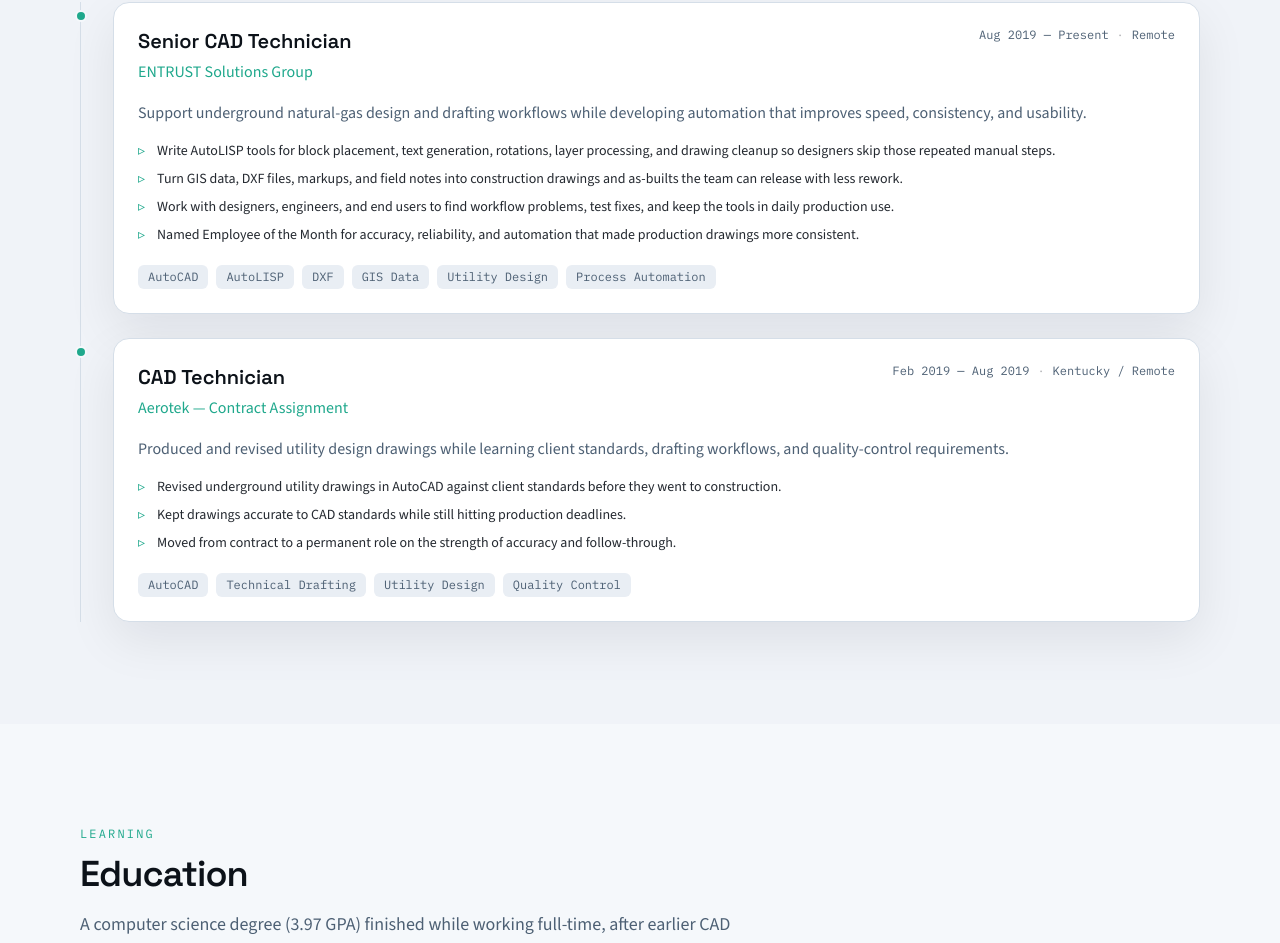
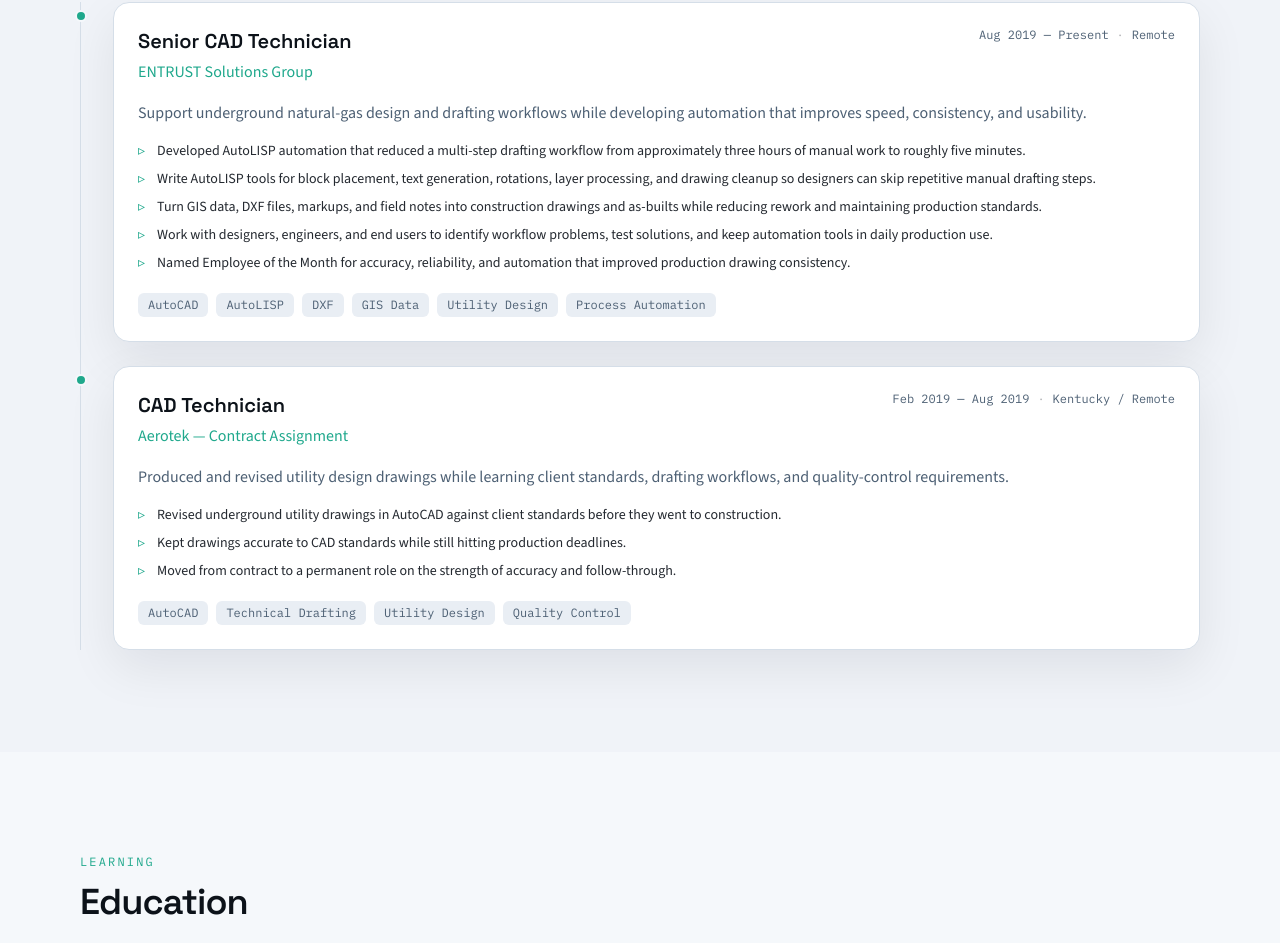
Before and after one commit to Christopher-Holland/SWE-Portfolio, a React (Vite) app: page / in a window 1280 px wide. Shown: the part 3856-4799 px from the top of the page. Built offline with nearby package versions, Linux system fonts and the light colour scheme.

Commit message:
update: README updated, meta descriptions updated to match, unused images removed, duplicate text removed from education section

```diff
--- a/index.html
+++ b/index.html
@@ -48,7 +48,7 @@
     />
     <meta
       property="og:description"
-      content="Software engineer and automation developer building full-stack applications, internal tools, and engineering workflow automation."
+      content="Portfolio of Christopher Holland, a software engineer and automation developer building full-stack applications, internal tools, and engineering workflow automation."
     />
     <meta property="og:url" content="DEPLOYMENT_URL" />
     <meta property="og:image" content="DEPLOYMENT_URL/og-image.png" />
--- a/src/data/portfolioData.ts
+++ b/src/data/portfolioData.ts
@@ -2,15 +2,12 @@
 
 /**
  * Centralized portfolio content.
- *
- * Replace remaining TODO values with your real links, contact details,
- * screenshots, and resume path before deploying.
  */
 export const portfolioData: PortfolioData = {
   meta: {
     siteTitle: 'Christopher Holland | Software Engineer',
     siteDescription:
-      'Portfolio of Christopher Holland, a software engineer and automation developer building practical web applications, internal tools, and AutoCAD workflow automation.',
+      'Portfolio of Christopher Holland, a software engineer and automation developer building full-stack applications, internal tools, and engineering workflow automation.',
     authorName: 'Christopher Holland',
     copyrightName: 'Christopher Holland',
   },
@@ -164,10 +161,11 @@
       summary:
         'Support underground natural-gas design and drafting workflows while developing automation that improves speed, consistency, and usability.',
       achievements: [
-        'Write AutoLISP tools for block placement, text generation, rotations, layer processing, and drawing cleanup so designers skip those repeated manual steps.',
-        'Turn GIS data, DXF files, markups, and field notes into construction drawings and as-builts the team can release with less rework.',
-        'Work with designers, engineers, and end users to find workflow problems, test fixes, and keep the tools in daily production use.',
-        'Named Employee of the Month for accuracy, reliability, and automation that made production drawings more consistent.',
+          'Developed AutoLISP automation that reduced a multi-step drafting workflow from approximately three hours of manual work to roughly five minutes.',
+          'Write AutoLISP tools for block placement, text generation, rotations, layer processing, and drawing cleanup so designers can skip repetitive manual drafting steps.',
+          'Turn GIS data, DXF files, markups, and field notes into construction drawings and as-builts while reducing rework and maintaining production standards.',
+          'Work with designers, engineers, and end users to identify workflow problems, test solutions, and keep automation tools in daily production use.',
+          'Named Employee of the Month for accuracy, reliability, and automation that improved production drawing consistency.',
       ],
       technologies: [
         'AutoCAD',
--- a/src/sections/EducationSection.tsx
+++ b/src/sections/EducationSection.tsx
@@ -12,7 +12,7 @@
         <SectionHeading
           eyebrow="Learning"
           title="Education"
-          description="A computer science degree (3.97 GPA) finished while working full-time, after earlier CAD training."
+          description="A computer science degree finished while working full-time, after earlier CAD training."
         />
         <h2 id="education-heading" className="sr-only">
           Education
```
Also changed, not shown: public/Workload-dashboard.png (deleted), 1 other file (tests, documents, lock files or other folders).
